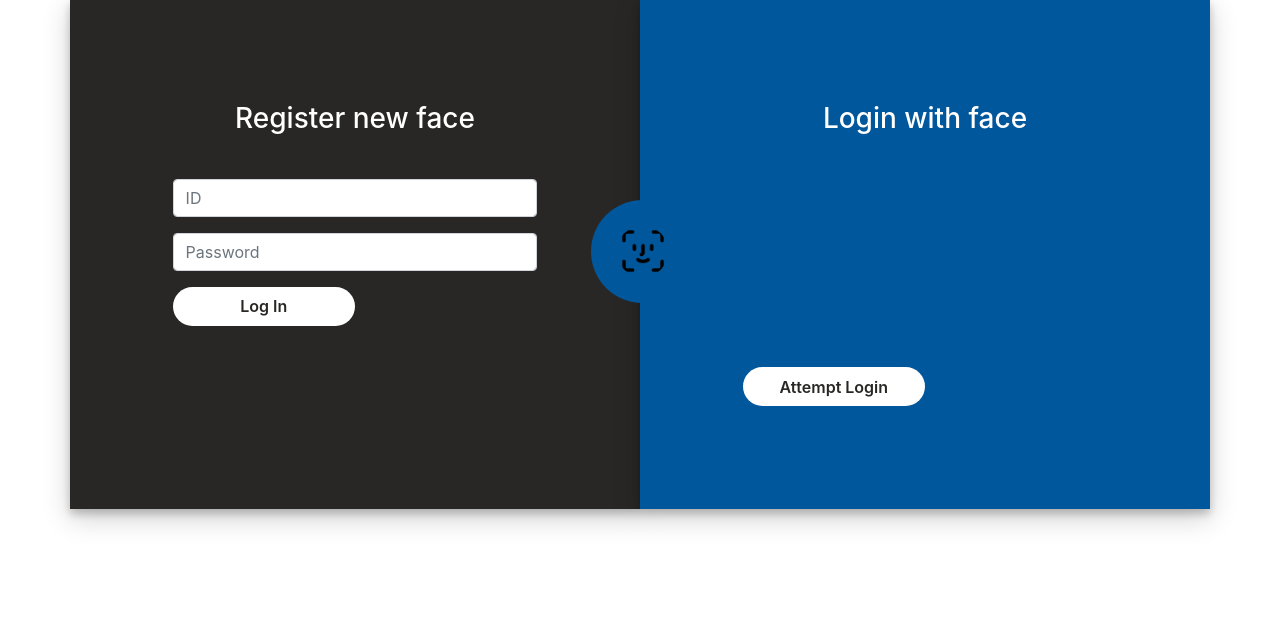
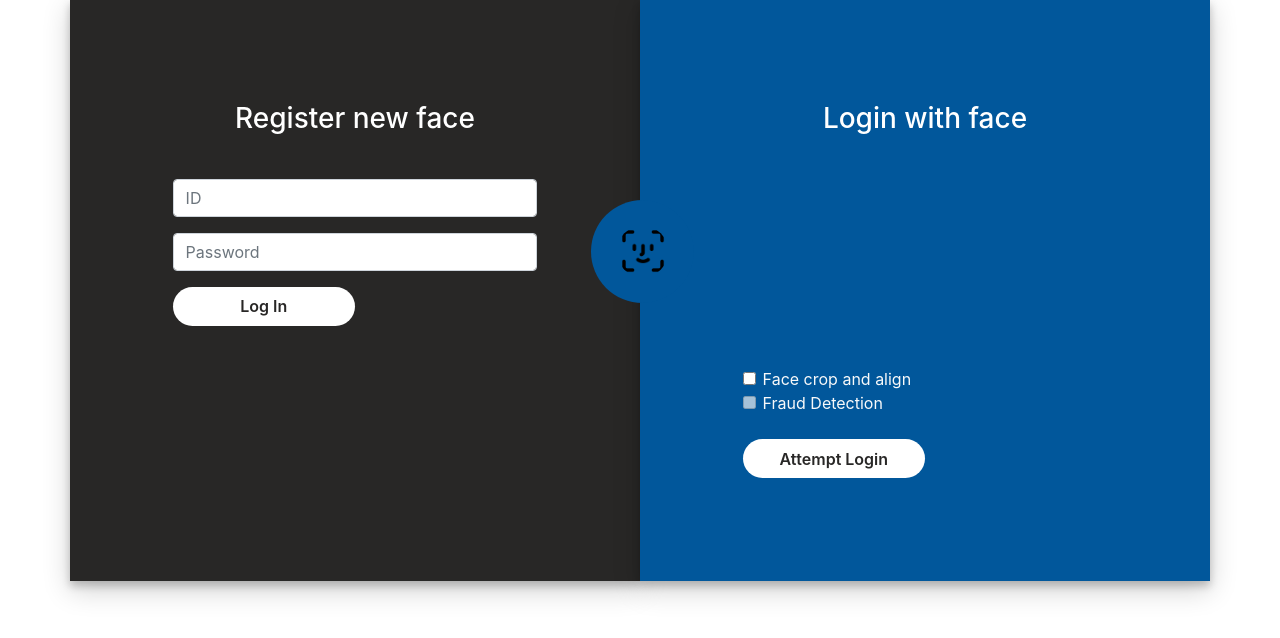
Before and after one commit to giobart/face-detection-UI, a Flask app: page /face_login in a window 1280 px wide. Shown: the part 65-703 px from the top of the page. Run offline with Flask 2, Linux system fonts and the light colour scheme; some libraries are stand-ins or nearby versions.

Commit message:
face crop and fraud detection toggle

```diff
--- a/controller/webserver.py
+++ b/controller/webserver.py
@@ -78,10 +78,11 @@ def face_login():
         Mock method for login. Does not generate any token, only for demonstrative purpose.
     """
     img_uri = request.json['imageString']
+    img_crop = bool(request.json['img_crop'])
     if img_uri is not None:
         header, encoded = img_uri.split(",", 1)
         try:
-            result = face_login_request(encoded)
+            result = face_login_request(encoded,img_crop=img_crop)
             return result["name"], 200
         except Exception as e:
             print(str(e))
--- a/templates/facelogin.html
+++ b/templates/facelogin.html
@@ -39,6 +39,18 @@
                         <div class="login-image" id="video-box">
                             <video id="video" width="100%" height="100%" autoplay></video>
                         </div>
+                        <div class="form-check">
+                          <input class="form-check-input" type="checkbox" value="" id="face_crop">
+                          <label class="form-check-label text-light" for="face_crop">
+                              Face crop and align
+                          </label>
+                        </div>
+                        <div class="form-check">
+                          <input class="form-check-input" type="checkbox" value="" id="fraud_detection" disabled>
+                          <label class="form-check-label text-light" for="fraud_detection">
+                            Fraud Detection
+                          </label>
+                        </div><br>
                         <button id="snap" class="btn btnSubmit">Attempt Login</button>
 
                 </div>
@@ -81,6 +93,12 @@
                 // get image data as string
                 const imageString = canvas.toDataURL();
 
+                //check if face crop enabled
+                var face_crop_checkbox_value = false;
+                if (document.getElementById('face_crop').checked) {
+                    face_crop_checkbox_value = true
+                }
+
                 // send image to server
                 resp = fetch('/face-login', {
                         method: "POST",
@@ -91,6 +109,7 @@
                     },
                     body: JSON.stringify({
                         imageString: imageString,
+                        img_crop:face_crop_checkbox_value
                     }),
                  })
 
--- a/tools/face_login.py
+++ b/tools/face_login.py
@@ -2,8 +2,8 @@ import requests
 from config import *
 
 
-def face_login_request(base64):
-    response = requests.post(UPLOAD_URL + "/api/find_match", json={'image_base64': base64})
+def face_login_request(base64, img_crop=False):
+    response = requests.post(UPLOAD_URL + "/api/find_match", json={'image_base64': base64, 'img_crop': img_crop})
 
     if response.status_code is not 200:
         message = "nothing found, status code: " + str(response.status_code) + "!"
```
